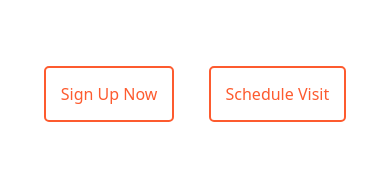
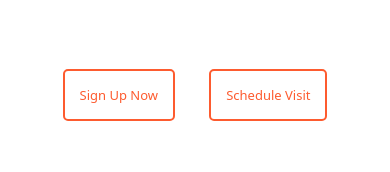
Before and after one commit to Bakhtearuddin007/co-working, a plain HTML site: page index.html in a window 390 px wide. Shown: the part 5480-5652 px from the top of the page. Drawn offline with nearby package versions, Linux system fonts and the light colour scheme.

Commit message:
Update responsive.css

```diff
--- a/css/responsive.css
+++ b/css/responsive.css
@@ -194,6 +194,9 @@
 }
 .member_img img {
 	width: 90% ;
+}
+	.member_btn a {
+    font-size: 13px !important;
 }
 /* memberr part end */
 /* footer part strt */
```
